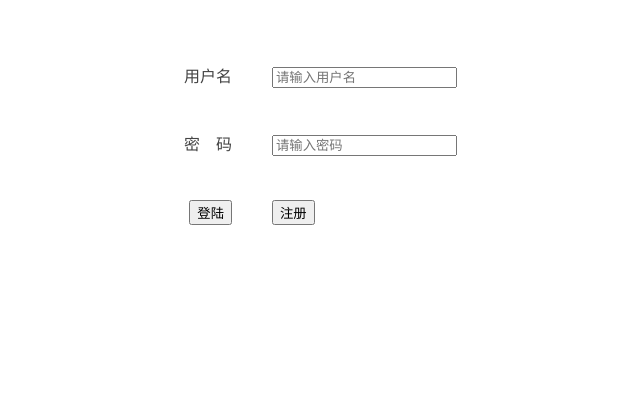
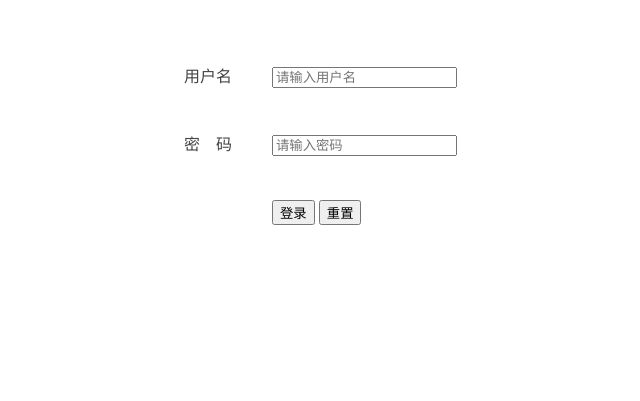
Before and after one commit to ucolourful/AutoTest, a Django app: page / in a window 1280 px wide. Shown: the part 213-614 px from the top of the page, without its empty margins (388-1028 px from the left). Run offline with Django 3.2, Linux system fonts and the light colour scheme; data comes from the database, SQL or seed files in the repository; some libraries are stand-ins or nearby versions.

Commit message:
Update login.html
【提交原因】：数据库设计
【提交时间】：2018年11月29日20:58:53
【下次提交】：测试用例展开

```diff
--- a/templates/login.html
+++ b/templates/login.html
@@ -34,32 +34,32 @@
 <!-- 主体部分 -->
 <div class="at-main">
     <!-- 登录表单 -->
-    <form class="at-login-form" lay-filter="regist">
+    <div class="at-login-form">
         <div class="at-login-form-item">
             <div class="at-login-form-item-left">
-                <lable>用户名</lable>
+                <lable class="at-form-item-lable">用户名</lable>
             </div>
             <div class="at-login-form-item-right">
-                <input type="text" placeholder="请输入用户名"/>
+                <input class="at-form-item-input" type="text" id="username" autofocus placeholder="请输入用户名"/>
             </div>
         </div>
         <div class="at-login-form-item">
             <div class="at-login-form-item-left">
-                <lable>密　码</lable>
+                <lable class="at-form-item-lable">密　码</lable>
             </div>
             <div class="at-login-form-item-right">
-                <input type="password" placeholder="请输入密码"/>
+                <input class="at-form-item-input" type="password" id="password" placeholder="请输入密码"/>
             </div>
         </div>
         <div class="at-login-form-item">
             <div class="at-login-form-item-left">
-                <input type="button" value="登陆">
             </div>
             <div class="at-login-form-item-right">
-                <input type="button" value="注册">
+                <button class="at-form-item-submit" id="at-form-item-submit">登录</button>
+                <button class="at-form-item-reset" id="at-form-item-reset">重置</button>
             </div>
         </div>
-    </form>
+    </div>
 </div>
 <script src="../static/src/layui.js"></script>
 <script src="../static/js/atLogin.js"></script>
```
